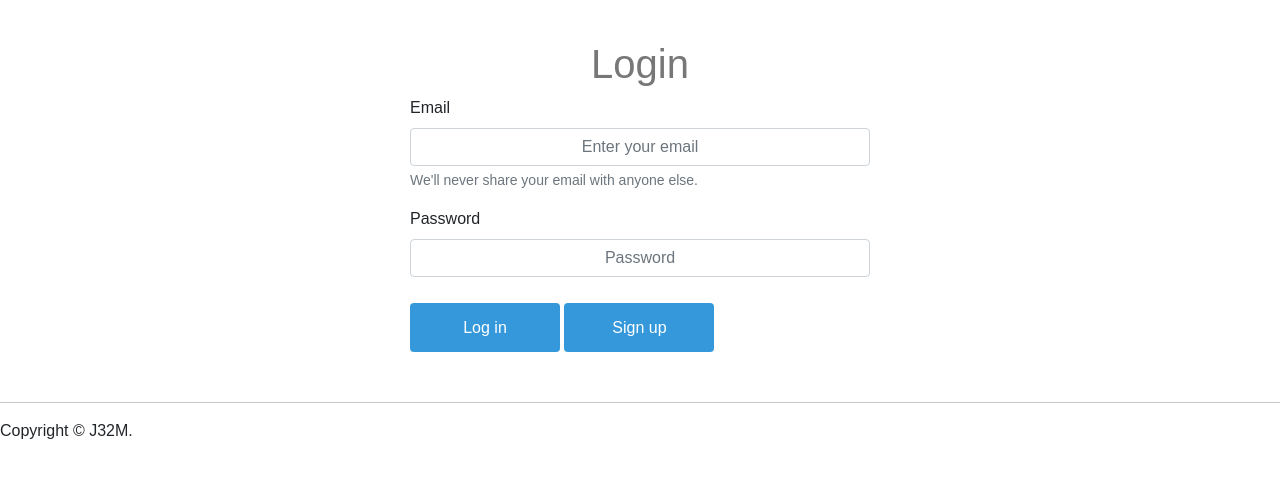
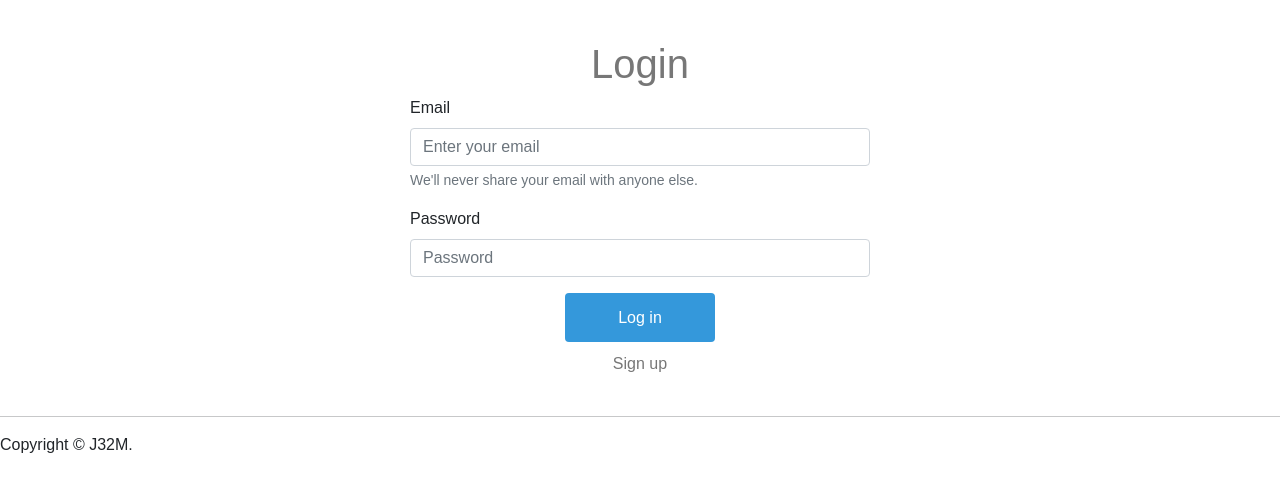
Before and after one commit to legend19410/Meal-Planner, a Flask app: page /user/login in a window 1280 px wide. Shown: the part 56-548 px from the top of the page. Run offline with Flask 2, Linux system fonts and the light colour scheme; some libraries are stand-ins or nearby versions.

Commit message:
signup endpoint 90% complete

```diff
--- a/app/database/DB.py
+++ b/app/database/DB.py
@@ -10,7 +10,7 @@ class DB:
             self.conn = self.mysql.get_connection()
             self.cur = self.conn.cursor(dictionary=True, buffered=True)
         except errors.PoolError as e:
-        # connection pool exhausted, so we can't fetch 4th connection
+
             print(e)
             print('Closing  connection ')
 
--- a/app/forms.py
+++ b/app/forms.py
@@ -9,7 +9,8 @@ class LoginForm(FlaskForm):
     password = PasswordField('Password', validators=[InputRequired()])
 
 class SignupForm(FlaskForm):
-    username = StringField('Username', validators=[InputRequired()])
+    fname = StringField('First Name', validators=[InputRequired()])
+    lname = StringField('Last Name', validators=[InputRequired()])
     email = StringField('Email', validators=[InputRequired(),Email()])
     password = PasswordField('Password', validators=[InputRequired()])
     rpassword = PasswordField('Reapeat Password', validators=[InputRequired()])
--- a/app/routes/user_route.py
+++ b/app/routes/user_route.py
@@ -14,13 +14,33 @@ user = Blueprint("user", __name__)
 def index():
     return render_template("index.html")
 
-@user.route('/sign-up')
+@user.route('/sign-up',methods=["GET", "POST"])
 def signup():
     if current_user.is_authenticated:
         return redirect(url_for('user.index'))
 
     form = SignupForm()
+    if request.method == "POST" and form.validate_on_submit():
+        fname = form.fname.data
+        lname = form.lname.data
+        email = form.email.data
+        password = form.password.data
+        rpassword = form.rpassword.data
+
+        if password == rpassword:
+
+            result = populate_database.insertUser({'fname':fname, 'lname':lname,\
+                                                'email':email,'password':password})
+            if result:
+                # flash a message to the user
+                flash('Sign up successful.', 'success')
+                return redirect(url_for("user.login"))
+            else:
+                flash('Email address is already associated with an account','danger')
+        else:
+            flash('Passwords does not match','danger')
     return render_template("sign_up.html", form=form)
+
 
 @user.route('/login', methods=["GET", "POST"])
 def login():
@@ -121,6 +141,7 @@ class User(UserMixin):
         return str(object_id)
 
     def get_password(self):
+        print(self.user_dict)
         return self.user_dict['password']
 
 ###
--- a/app/static/css/app.css
+++ b/app/static/css/app.css
@@ -28,15 +28,15 @@ body {
   color: #777;
 }
 
-.login-form {
+/* .login-form {
   text-align: center;
-}
+} */
 .control-group {
   margin-bottom: 10px;
 }
 
 input {
-  text-align: center;
+  /* text-align: center; */
   background-color: #ecf0f1;
   border: 2px solid transparent;
   border-radius: 3px;
@@ -65,6 +65,20 @@ input:focus {
 
 .btn:hover {
   background-color: #2980b9;
+}
+
+.login-btn{
+  display: block;
+  margin-left: auto;
+  margin-right: auto;
+}
+
+.signup-link{
+  display: block;
+  color:#777;
+  text-align: center;
+  margin-left: auto;
+  margin-right: auto;
 }
 
 /*----------------DISPLAY RECIPE PAGE-------------------*/
--- a/app/system_functions/Populate.py
+++ b/app/system_functions/Populate.py
@@ -108,3 +108,7 @@ class PopulateDatabase:
 
     def removeDuplicates(self, lst):
          return list(dict.fromkeys(lst))
+
+
+    def insertUser(self,data):
+        return self.dbPopulate.insertUser(data)
--- a/app/templates/login.html
+++ b/app/templates/login.html
@@ -21,10 +21,8 @@
         {{ form.password(**{'class':'form-control login-field', 'placeholder':"Password", 'id':"login-pass", 'placeholder':"Password"}) }}
       </div>
 
-      <div class="btns">
-        <button type="submit" name="submit" class="btn btn-primary btn-block">Log in</button>
-        <a class="btn" href="{{ url_for('user.signup') }}">Sign up</a>
-      </div>
+      <button type="submit" name="submit" class="btn btn-primary btn-block login-btn">Log in</button>
+      <a class="signup-link" href="{{ url_for('user.signup') }}">Sign up</a>
     </form>
   </div>
 </div>
```
Also changed, not shown: app/database/DBPopulate.py (+12 -6 lines), app/database/DBUpdate.py (+12 -2 lines), app/templates/sign_up.html (+11 -4 lines).
